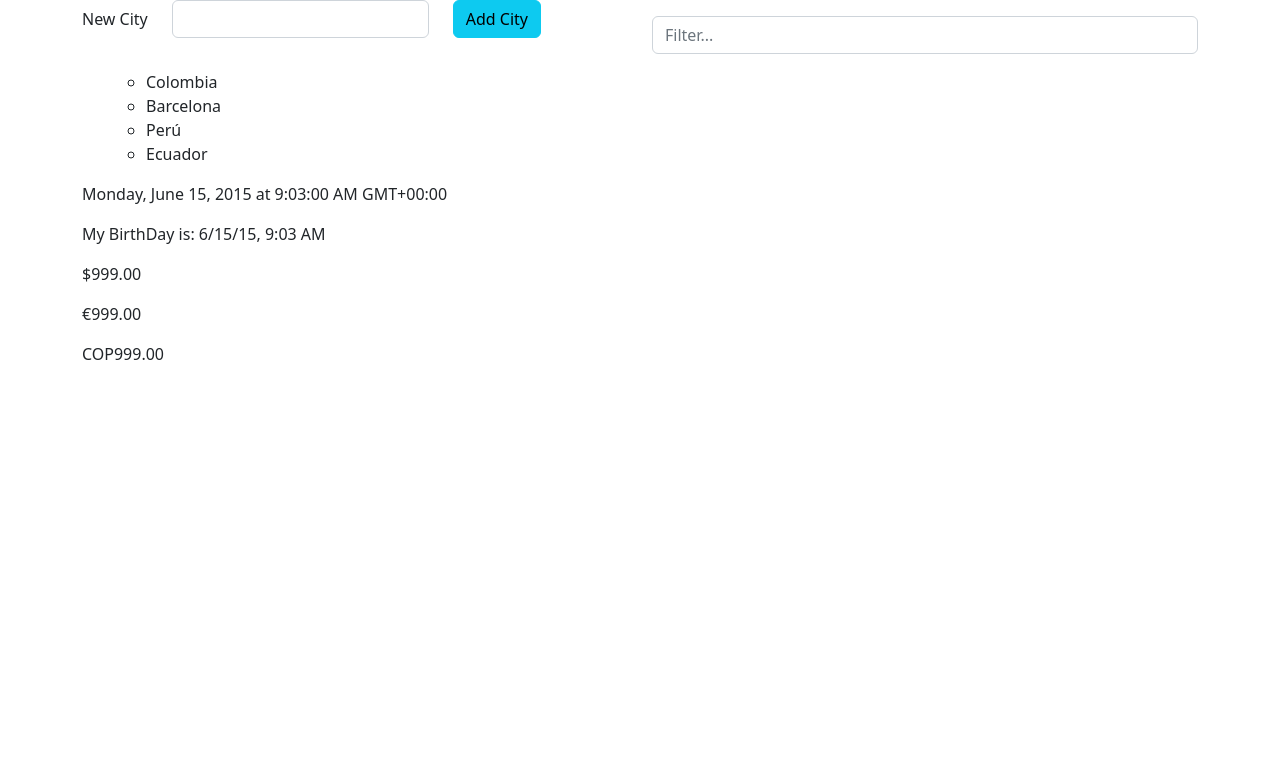
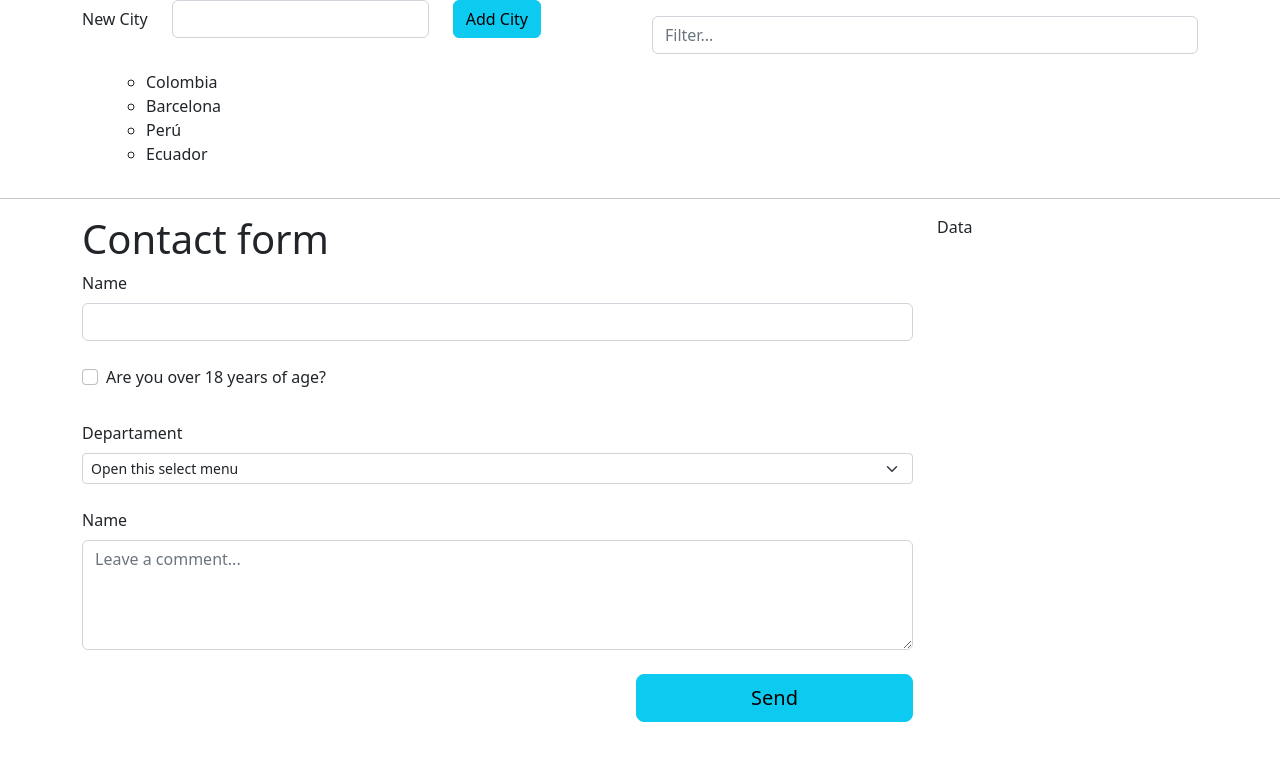
Before and after one commit to bolivar014/angular_dominicode, an Angular app: page / in a window 1280 px wide. Shown: the top 760 px of the page. Built offline with nearby package versions, Linux system fonts and the light colour scheme.

Commit message:
creando maquetado para template-driven

```diff
--- a/src/app/app.component.html
+++ b/src/app/app.component.html
@@ -12,13 +12,13 @@
         <app-cities *ngFor="let city of (cities | filter: criteria)" (cityClickedEvent)="onCityClicked($event)" [city]="city" [selection]="selection"></app-cities>
       </ul>
     </div>
-
+    <!--
     <p> {{ '06/15/15, 09:03 AM' | date:'full' }} </p>
     <p>My BirthDay is: {{ '06/15/15, 09:03 AM' | date:'short' }} </p>
     <p> {{ '999' | currency }} </p>
     <p> {{ '999' | currency: 'EUR' }} </p>
     <p> {{ '999' | currency: 'COP' }} </p>
-
+    -->
     <div class="col-md-4">
       <div *ngIf="selection">
         your city is: {{ selection }}
@@ -27,3 +27,16 @@
     </div>
   </div>
 </div>
+
+<hr>
+
+<div class="container">
+  <div class="row">
+    <div class="col-md-9">
+      <app-contact></app-contact>
+    </div>
+    <div class="col-md-3">
+      Data
+    </div>
+  </div>
+</div>
--- a/src/app/app.module.ts
+++ b/src/app/app.module.ts
@@ -9,6 +9,7 @@ import { FormNewItemComponent } from './form-new-item/form-new-item.component';
 import { CitiesComponent } from './cities/cities.component';
 // Importamos pipe
 import { FilterPipe } from './pipes/filter.pipe';
+import { ContactComponent } from './contact/contact.component';
 
 @NgModule({
   declarations: [
@@ -16,7 +17,8 @@ import { FilterPipe } from './pipes/filter.pipe';
     ButtonComponent,
     FormNewItemComponent,
     CitiesComponent,
-    FilterPipe
+    FilterPipe,
+    ContactComponent
   ],
   imports: [
     BrowserModule,
--- /dev/null
+++ b/src/app/contact/contact.component.html
@@ -0,0 +1,39 @@
+<h1>Contact form</h1>
+<form action="">
+    <div class="mb-4">
+        <label for="" class="form-label">Name</label>
+        <input type="text" class="form-control" id="name">
+        <div class="invalid-feedback">
+            this field is required...
+        </div>
+    </div>
+    <div class="mb-4 form-check">
+        <label for="checkAdult" class="form-label">Are you over 18 years of age?</label>
+        <input type="checkbox" class="form-check-input" id="checkAdult">
+        <div class="invalid-feedback">
+            this field is required...
+        </div>
+    </div>
+    <div class="mb-4">
+        <label for="departament" class="form-label">Departament</label>
+        <select name="departament" id="departament" class="form-select form-select-sm">
+            <option value="" selected disabled>Open this select menu</option>
+            <option value="marketing">Marketing</option>
+            <option value="sales">Sales</option>
+            <option value="other">Other</option>
+        </select>
+        <div class="invalid-feedback">
+            this field is required...
+        </div>
+    </div>
+    <div class="mb-4">
+        <label for="" class="form-label">Name</label>
+       <textarea name="comment" id="comment" rows="4" class="form-control" placeholder="Leave a comment..."></textarea>
+        <div class="invalid-feedback">
+            this field is required...
+        </div>
+    </div>
+    <div class="d-grid gap-2 col-4 float-end">
+        <button type="submit" class="btn btn-info btn-lg">Send</button>
+    </div>
+</form>
--- /dev/null
+++ b/src/app/contact/contact.component.ts
@@ -0,0 +1,15 @@
+import { Component, OnInit } from '@angular/core';
+
+@Component({
+  selector: 'app-contact',
+  templateUrl: './contact.component.html',
+  styleUrls: ['./contact.component.css']
+})
+export class ContactComponent implements OnInit {
+
+  constructor() { }
+
+  ngOnInit(): void {
+  }
+
+}
```
Also changed, not shown: src/app/contact/contact.component.css (added), 1 other file (tests, documents, lock files or other folders).
